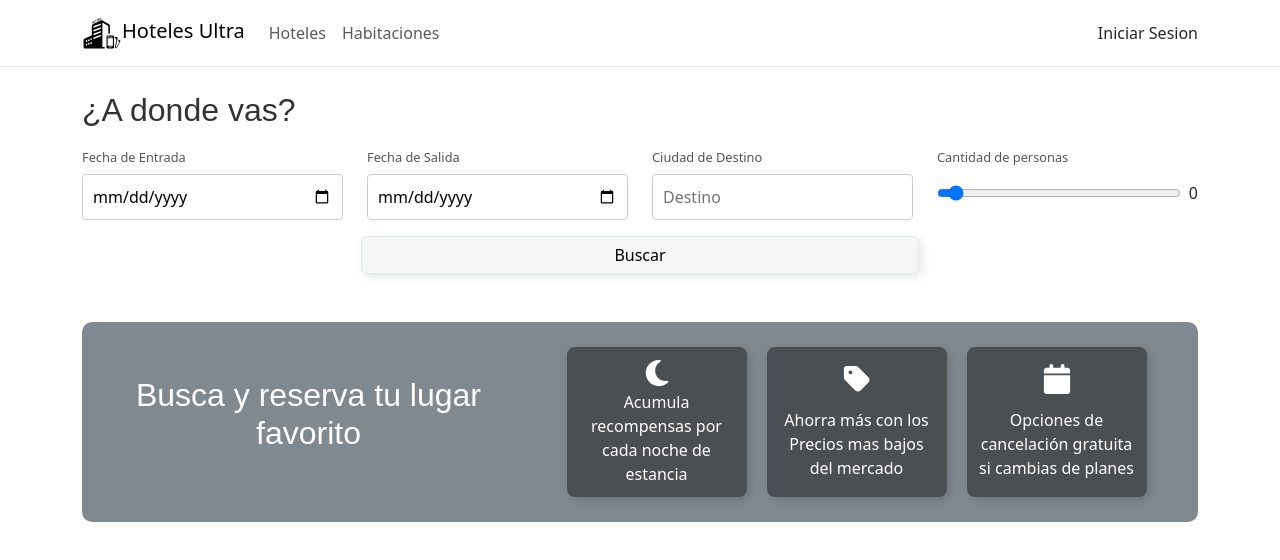
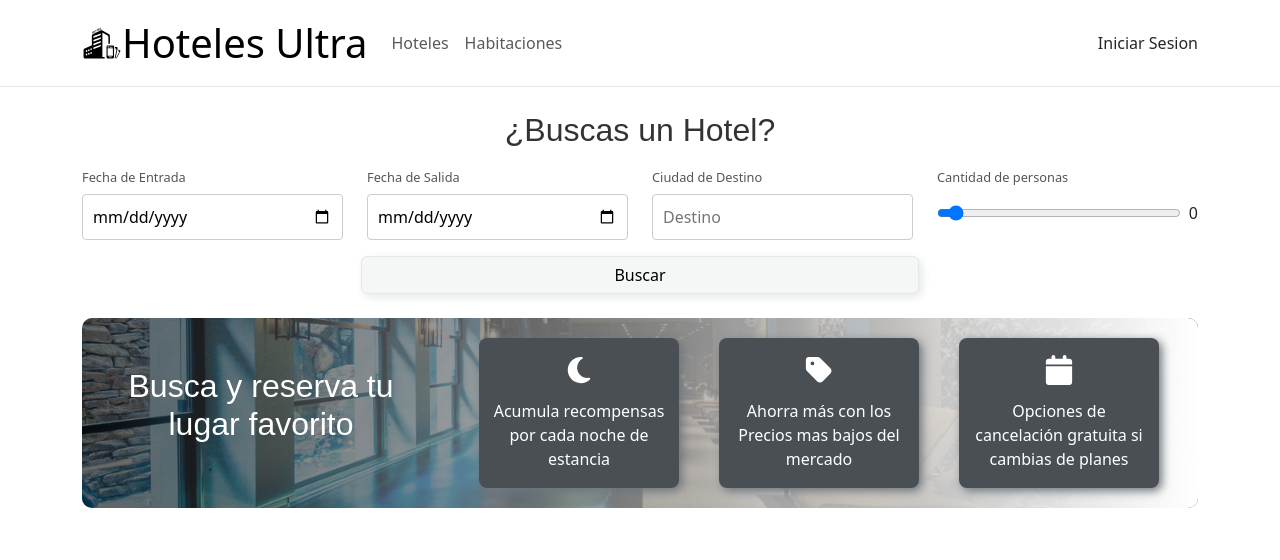
Before and after one commit to RobinsonBM/hoteles-ultra, a React (Vite) app: page / in a window 1280 px wide. Shown: the top 560 px of the page. Built offline with nearby package versions, Linux system fonts and the light colour scheme; what miragejs would draw is missing.

Commit message:
add parallax in banner home

```diff
--- a/src/components/BannerHome.tsx
+++ b/src/components/BannerHome.tsx
@@ -4,7 +4,8 @@ import { faCalendar, faMoon, faTag } from '@fortawesome/free-solid-svg-icons';
 
 export const BannerHome = () => {
     return (
-        <div className='banner-home mt-5'>
+        <div className='banner-home mt-4'>
+            <div className='banner-opacity'></div>
             <div className='banner-title'>
                 <h2>Busca y reserva tu lugar favorito</h2>
             </div>
--- a/src/components/SearchFilters.tsx
+++ b/src/components/SearchFilters.tsx
@@ -4,7 +4,7 @@ import { Filters } from './share/Filters';
 export const SearchFilters = () => {
     return (
         <>
-            <h2 className='mt-4'>¿A donde vas?</h2>
+            <h2 className='mt-4 text-center'>¿Buscas un Hotel?</h2>
             <Row>
                 <Col md={3} sm={6}>
                     <Filters label={'Fecha de Entrada'} name={'startDate'} type={'date'} />
--- a/src/styles/components/BannerHome.scss
+++ b/src/styles/components/BannerHome.scss
@@ -2,18 +2,30 @@
 
 .banner-home {
     align-items: center;
-    background-color: $color-400;
+    background: url('../../assets/Best-Urban-Hotels-Wallpaper-@RuarteContract-hoteles-Ritz-Carlton-Kyoto.jpg') center/cover no-repeat fixed;
+    overflow: hidden;
+    position: relative;
     border-radius: 10px;
     display: flex;
     flex-wrap: wrap;
     height: auto;
-    padding: 15px 5px 15px 15px;
     width: 100%;
+
+    .banner-opacity {
+        width: 100%;
+        height: 100%;
+        background: linear-gradient(to right, #00000096, #fff);
+        ;
+        position: absolute;
+        z-index: 1;
+    }
 
     .banner-title {
         margin: 0 auto;
         text-align: center;
-        width: 350px;
+        width: 300px;
+        position: relative;
+        z-index: 2;
 
         h2 {
             color: white;
@@ -22,9 +34,16 @@
 
     .cards {
         display: flex;
+        flex-wrap: wrap;
         height: 100%;
         justify-content: space-between;
-        margin: 0 auto;
-        width: 600px;
+        margin: 10px auto;
+        width: 700px;
+        position: relative;
+        z-index: 2;
+
+        @media (max-width: 780px) {
+            justify-content: center;
+        }
     }
 }
--- a/src/styles/components/NavbarMenu.scss
+++ b/src/styles/components/NavbarMenu.scss
@@ -6,6 +6,10 @@
 
     .container {
         .navbar-brand {
+            display: flex;
+            align-items: center;
+            font-size: 40px;
+
             img {
                 height: 40px;
             }
```
